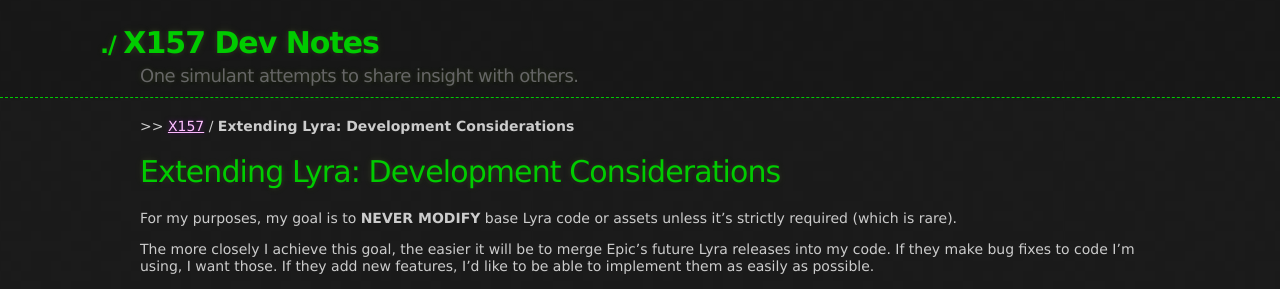
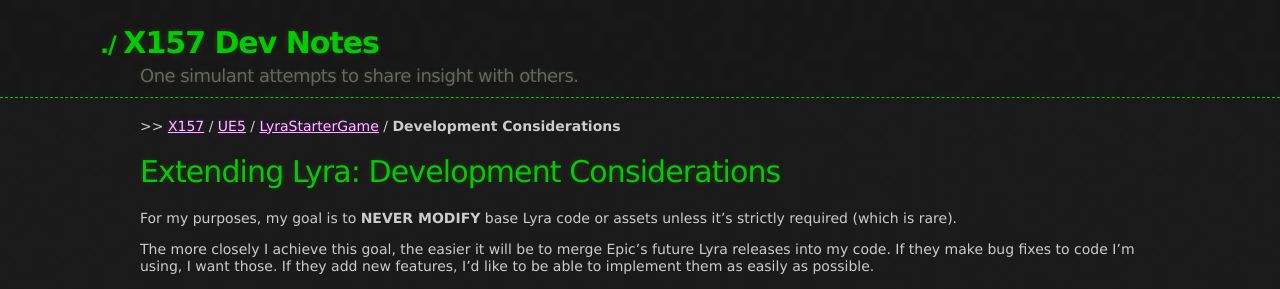
Before and after one commit to x157/x157.github.io, a Jekyll site: the page built from UE5/LyraStarterGame/Development-Considerations.md, in a window 1280 px wide. Shown: the top 289 px of the page. Built offline with Jekyll 4.4.1, drawn with Linux system fonts in a browser that asks for light colours; our own code applies the rules of GitHub Pages for plain Markdown files.

Commit message:
Fix backlinks + add Video link

```diff
--- a/UE5/LyraStarterGame/Development-Considerations.md
+++ b/UE5/LyraStarterGame/Development-Considerations.md
@@ -1,11 +1,11 @@
 ---
-title: Extending LyraStarterGame: Development Considerations
-description: Considerations for developing a game based on LyraStarterGame
+title: "Extending LyraStarterGame: Development Considerations"
+description: "Considerations for developing a game based on LyraStarterGame"
 back_links:
-  - link: /UE5/
-    name: UE5
-  - link: /UE5/LyraStarterGame/
-    name: LyraStarterGame
+- link: /UE5/
+  name: UE5
+- link: /UE5/LyraStarterGame/
+  name: LyraStarterGame
 back_link_title: Development Considerations
 ---
 
```
Also changed, not shown: UE5/LyraStarterGame/index.md (+1 -0 lines).
